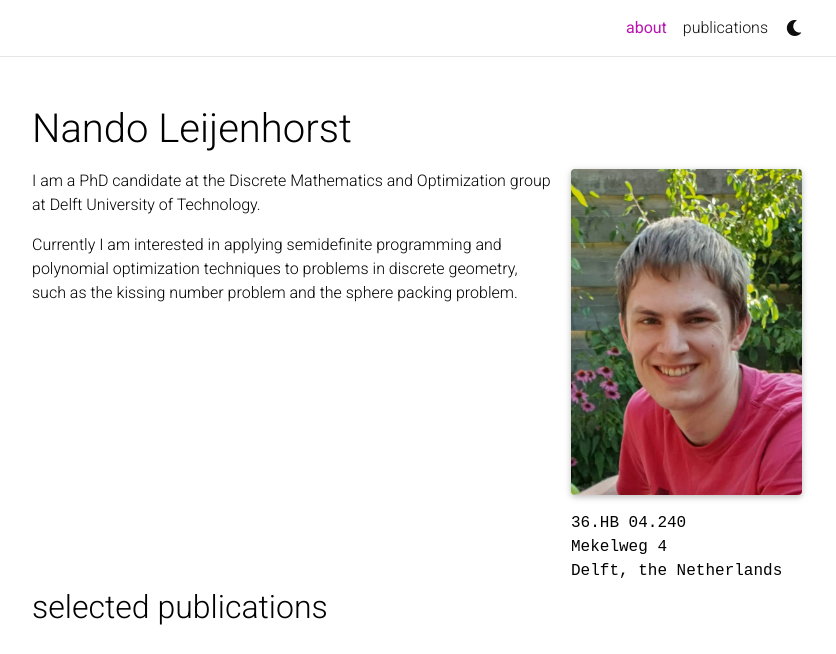
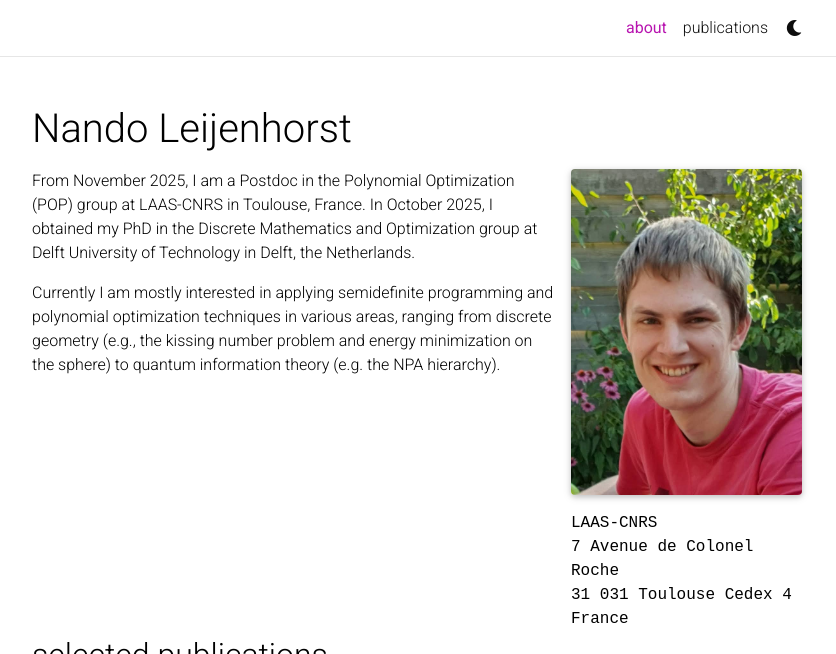
Before and after one commit to nanleij/nanleij.github.io, a Jekyll site: the page built from _pages/about.md, in a window 1280 px wide and 972 px high, cut to the strip 0-654 px from the top of the window. Shown: the whole strip, without its empty margins (223-1059 px from the left). Built offline with Jekyll 4.4.1, drawn with Linux system fonts in a browser that asks for light colours; full-size pictures stand in for the smaller copies a plugin makes; comment, search, counter and statistics services are not loaded; a style sheet for code colours, icons or effects is not loaded.

Commit message:
first update for LAAS

```diff
--- a/_config.yml
+++ b/_config.yml
@@ -6,7 +6,7 @@ title: Nando Leijenhorst # the website title (if blank, full name will be used i
 first_name: Nando
 middle_name: M.
 last_name: Leijenhorst
-email: n.m.leijenhorst@tudelft.nl
+email:
 description: > # the ">" symbol means to ignore newlines until "footer_text:"
   Personal page
 footer_text: >
--- a/_pages/about.md
+++ b/_pages/about.md
@@ -9,9 +9,10 @@ profile:
   image: prof_pic.jpg
   image_circular: false # crops the image to make it circular
   address: >
-    <p>36.HB 04.240</p>
-    <p>Mekelweg 4</p>
-    <p>Delft, the Netherlands</p>
+    <p>LAAS-CNRS</p>
+    <p>7 Avenue de Colonel Roche</p>
+    <p>31 031 Toulouse Cedex 4</p>
+    <p>France</p>
 
 news: false  # includes a list of news items
 latest_posts: false  # includes a list of the newest posts
@@ -19,9 +20,9 @@ selected_papers: true # includes a list of papers marked as "selected={true}"
 social: true  # includes social icons at the bottom of the page
 ---
 
-I am a PhD candidate at the Discrete Mathematics and Optimization group at Delft University of Technology.
+From November 2025, I am a Postdoc in the Polynomial Optimization (POP) group at LAAS-CNRS in Toulouse, France. In October 2025, I obtained my PhD in the Discrete Mathematics and Optimization group at Delft University of Technology in Delft, the Netherlands.
 
-Currently I am interested in applying semidefinite programming and polynomial optimization techniques to problems in discrete geometry, such as the kissing number problem and the sphere packing problem.
+Currently I am mostly interested in applying semidefinite programming and polynomial optimization techniques in various areas, ranging from discrete geometry (e.g., the kissing number problem and energy minimization on the sphere) to quantum information theory (e.g. the NPA hierarchy).
 
 <!-- Put your address / P.O. box / other info right below your picture. You can also disable any of these elements by editing `profile` property of the YAML header of your `_pages/about.md`. Edit `_bibliography/papers.bib` and Jekyll will render your [publications page](/al-folio/publications/) automatically. -->
 
```
